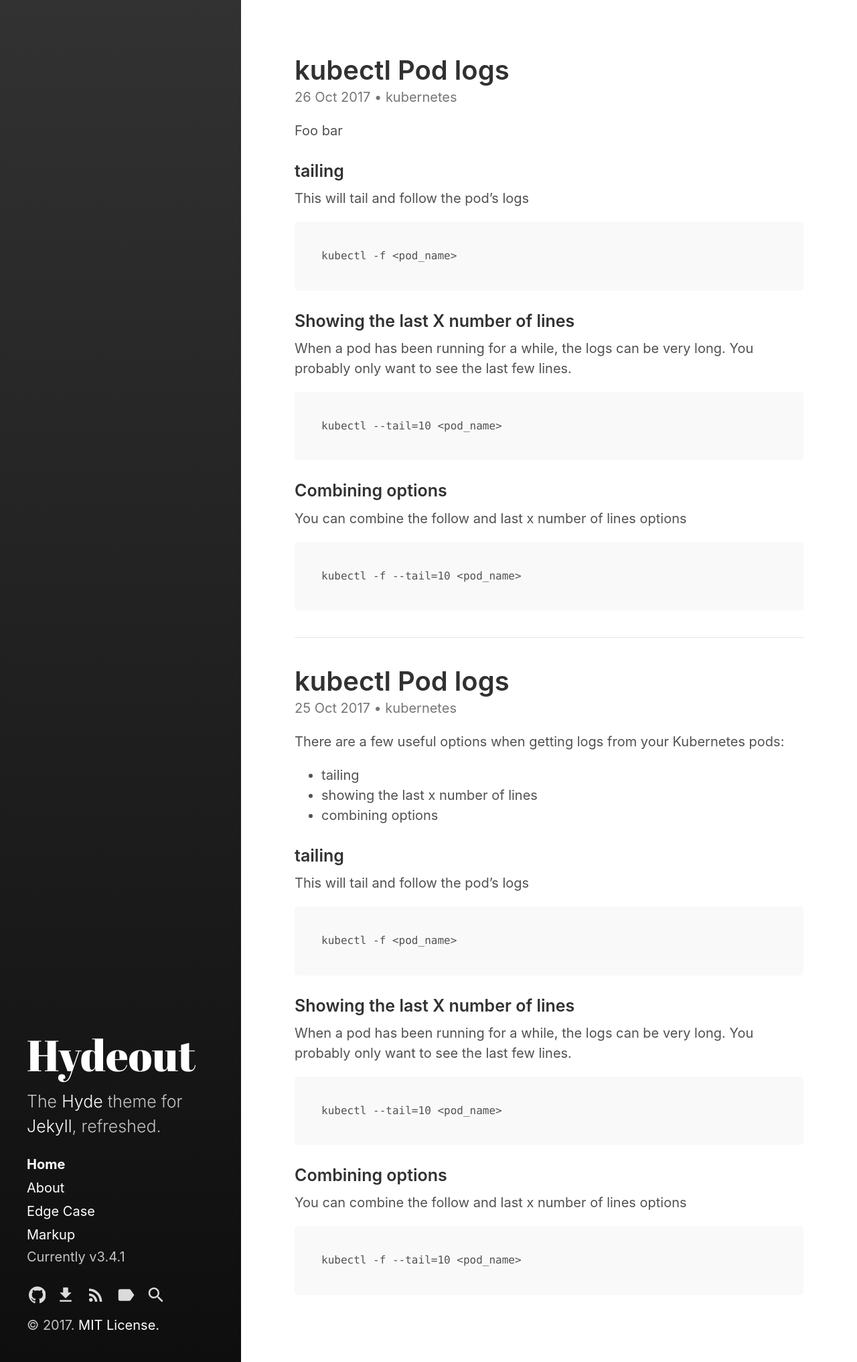
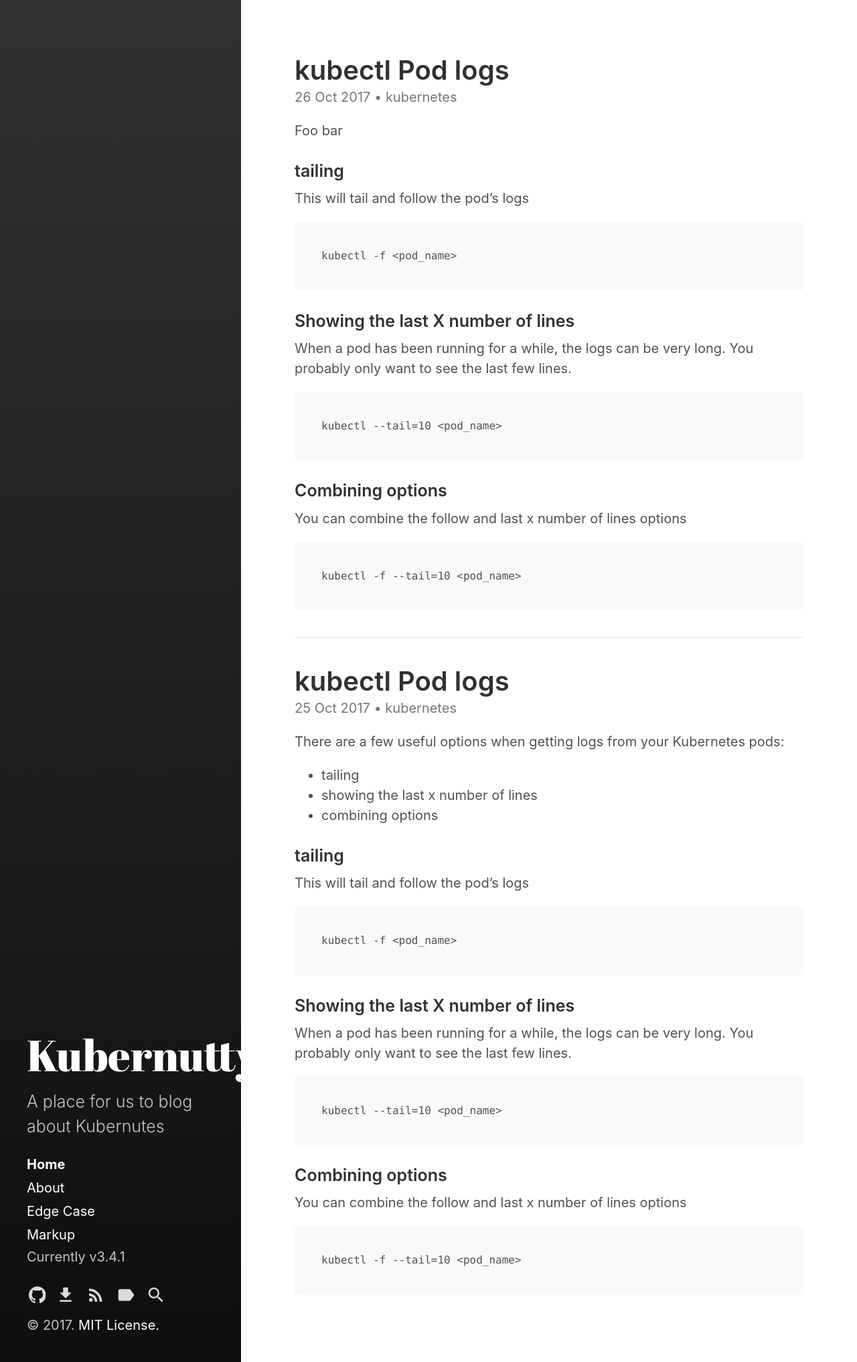
Before and after one commit to kubernutty/blog, a Jekyll site: the page built from index.html, in a window 1280 px wide. Shown: the whole page at 67% size. Built offline with Jekyll 4.4.1, drawn with Linux system fonts in a browser that asks for light colours; the list of posts is cut into pages by our own code.

Commit message:
Editing main link

```diff
--- a/_config.yml
+++ b/_config.yml
@@ -3,10 +3,10 @@ markdown:         kramdown
 highlighter:      rouge
 
 # Setup
-title:            Hydeout
-tagline:          'A Jekyll theme'
-description:      'The <a href="http://hyde.getpoole.com" target="_blank">Hyde</a> theme for <a href="http://jekyllrb.com" target="_blank">Jekyll</a>, refreshed.'
-url:              https://fongandrew.github.io/hydeout
+title:            Kubernutty.io
+tagline:          'A place for us to blog about Kubernetes.'
+description:      'A place for us to blog about Kubernutes'
+url:              https://www.kubernutty.io
 baseurl:          # the optional subpath of your site, e.g. "/blog"
                   # NB: This applies to all pages in your Jekyll site.
                   # If you want to move just the blog index pages but keep
@@ -34,4 +34,4 @@ sidebar_home_link:  true
                                 # set this to the root of the paginate_path
                                 # to enable a separate blog link.
 github:
-  repo:             https://github.com/fongandrew/hydeout
+  repo:             https://kubernutty.github.io/blog
```
